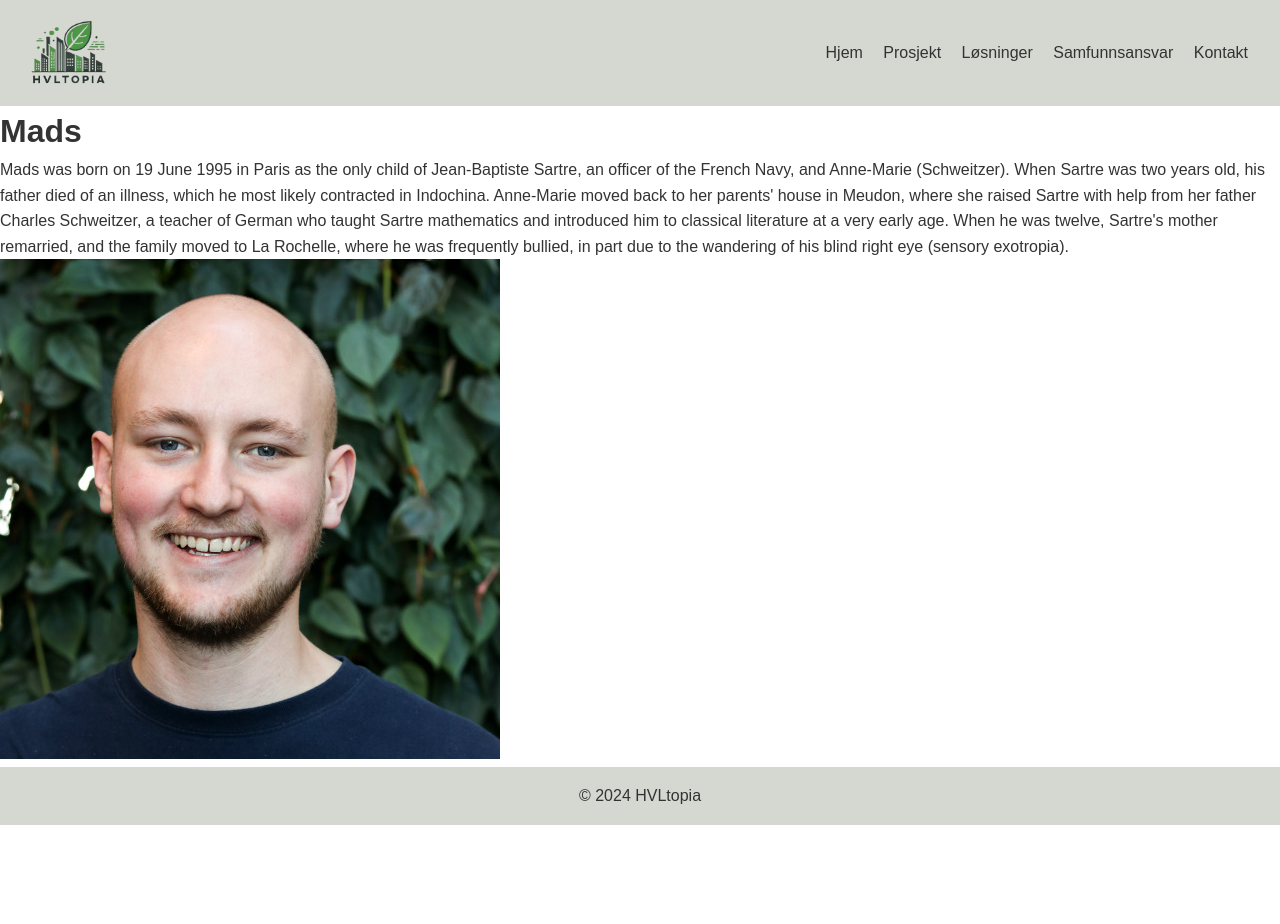
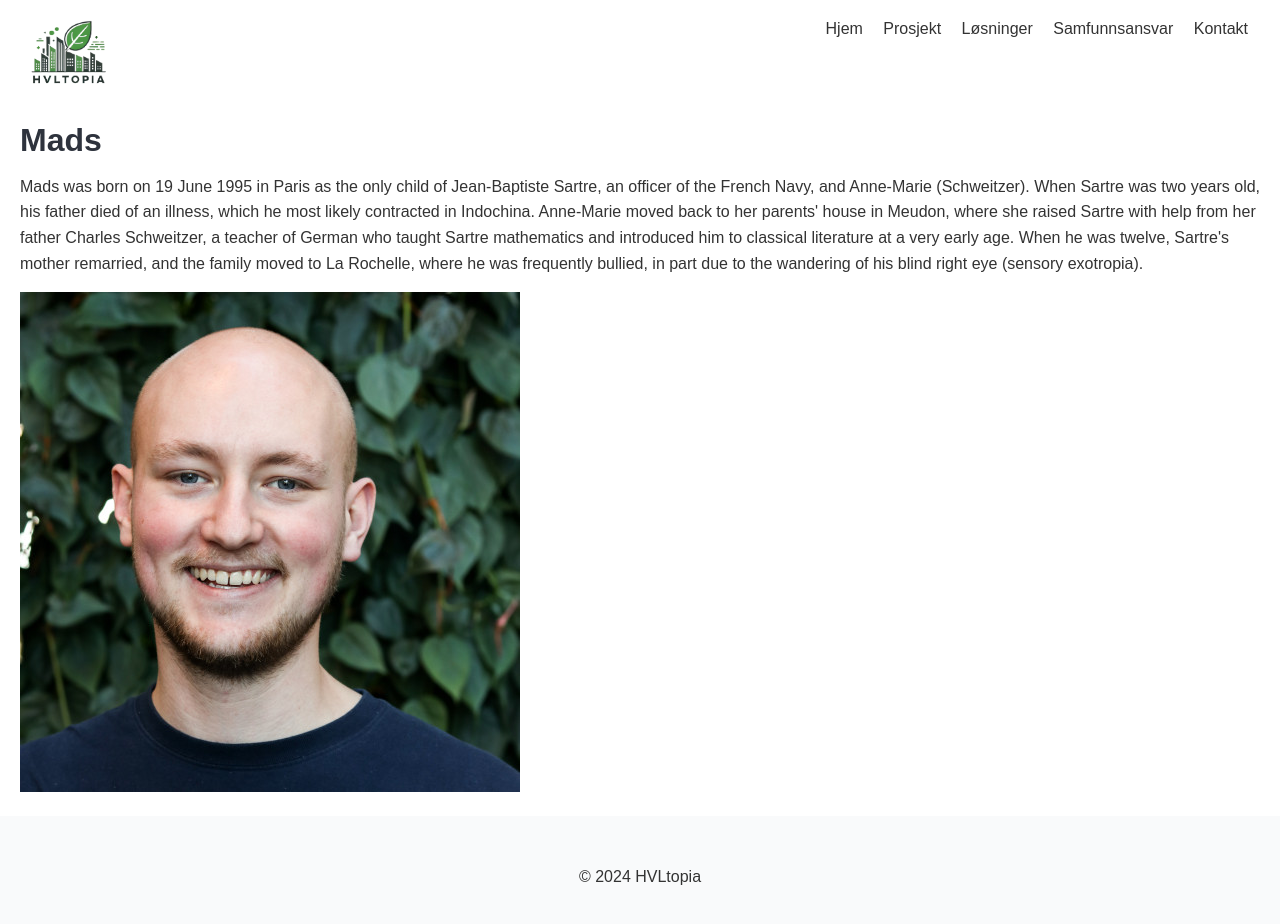
Before and after one commit to orits-mads/DAT111--Semesteroppgave, a plain HTML site: page mads.html in a window 1280 px wide. Before the commit the page ends 825 px from the top, so only its background shows below. Drawn offline with nearby package versions, Linux system fonts and the light colour scheme.

Commit message:
Startet med bulma

```diff
--- a/mads.html
+++ b/mads.html
@@ -10,7 +10,7 @@
 
 <body>
 
-    <header class="header">
+    <header class="navbar">
         <img src="bilder/HVLtopia_logo.png" alt="HVLtopia logo">
         <nav class="nav-links">
             <ul>
@@ -23,7 +23,8 @@
         </nav>
     </header>
 
-    <main>
+    <main id="main">
+        <section class="content">
         <h1>Mads</h1>
         <p>Mads was born on 19 June 1995 in Paris as the only child of Jean-Baptiste Sartre,
             an officer of the French Navy, and Anne-Marie (Schweitzer). When Sartre was two years old,
@@ -33,6 +34,7 @@
             Sartre's mother remarried, and the family moved to La Rochelle, where he was frequently bullied,
             in part due to the wandering of his blind right eye (sensory exotropia).</p>
         <img src="bilder/mads.jpg" alt="Et pent bilde av en smilende Mads">
+        </section>
     </main>
 
     <footer class="footer">
--- a/style.css
+++ b/style.css
@@ -1,3 +1,5 @@
+@import "https://cdn.jsdelivr.net/npm/bulma@1.0.2/css/bulma.min.css";
+
 * {
     margin: 0;
     padding: 0;
```
Also changed, not shown: index.html (+2 -2 lines), kontakt.html (+2 -2 lines), project.html (+1 -2 lines), solutions.html (+4 -3 lines).
